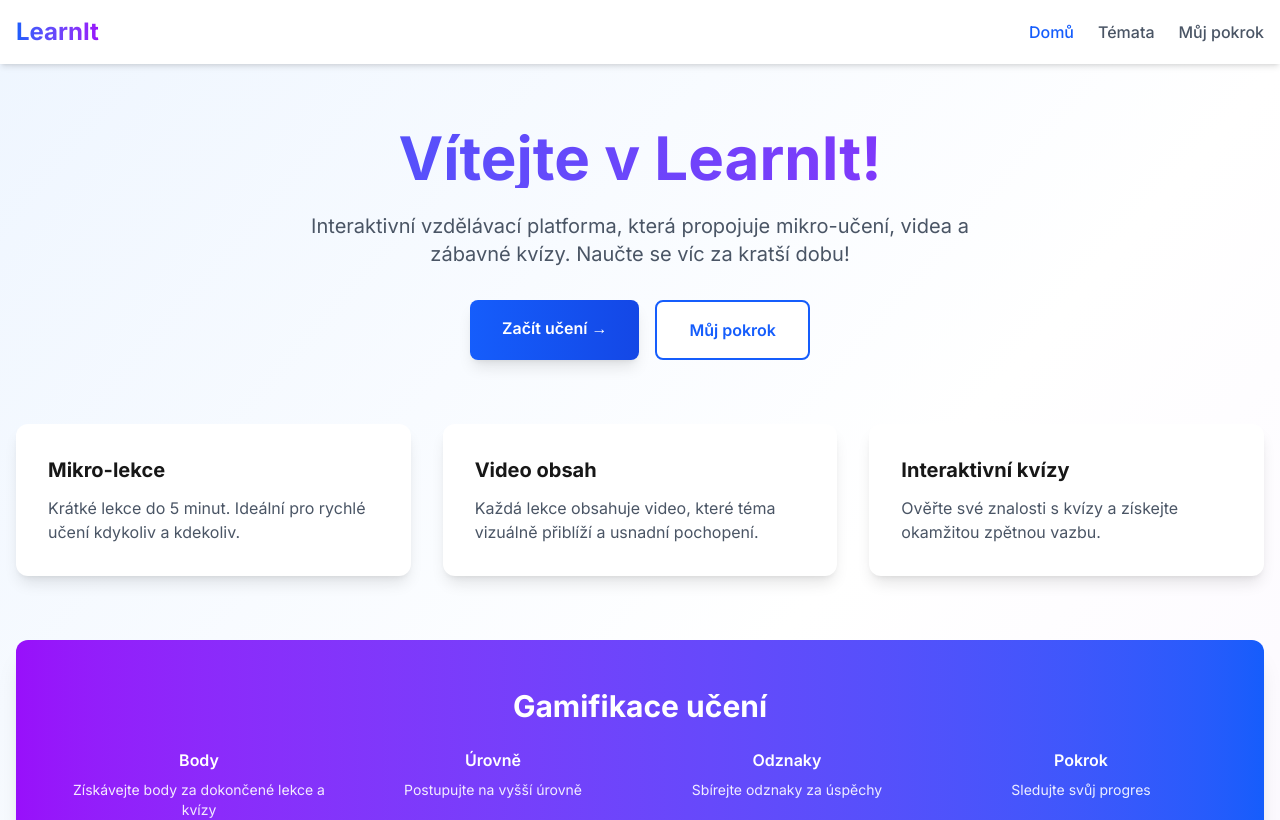
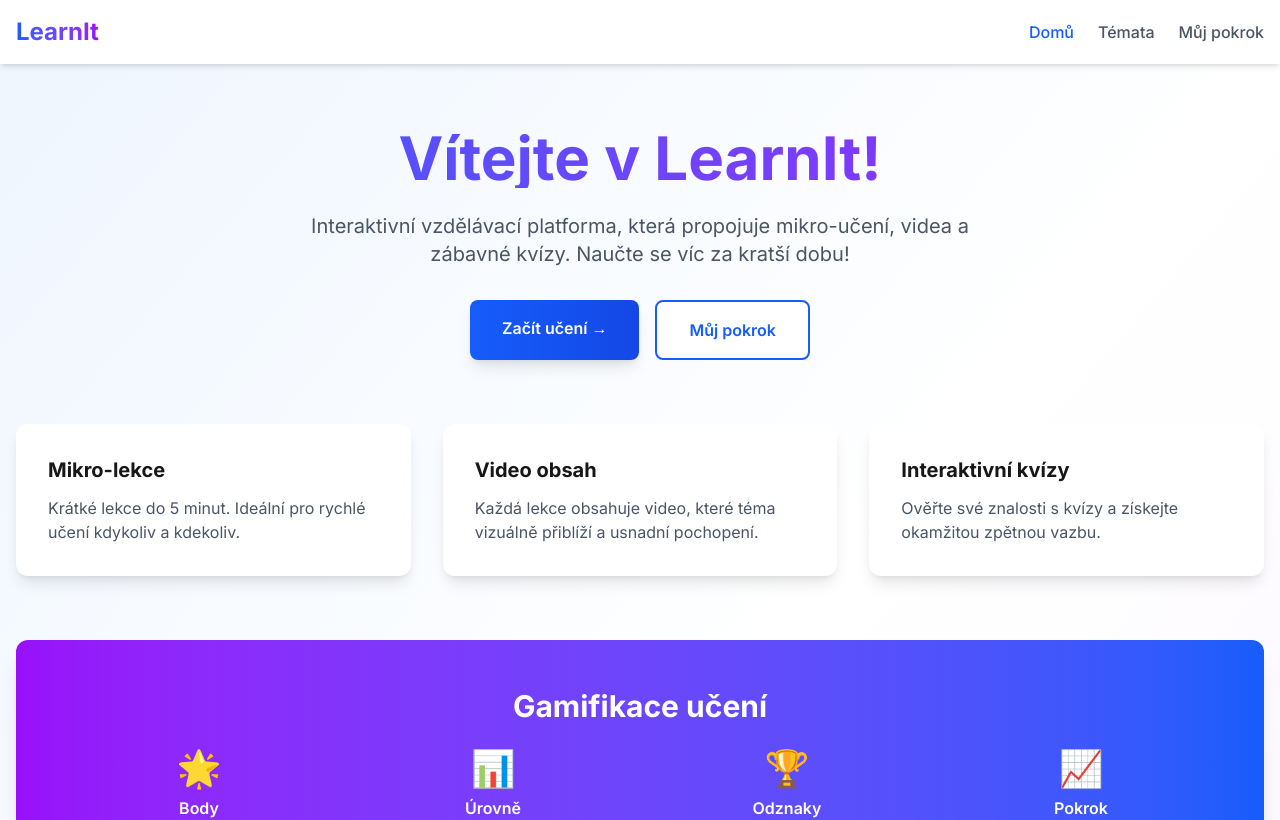
Before and after one commit to Se8o/LearnIt, a Next.js app in the folder frontend/: page / in a window 1280 px wide. Shown: the top 820 px of the page. Built offline with nearby package versions, Linux system fonts and the light colour scheme.

Commit message:
refactor: code comment reduction

```diff
--- a/frontend/app/lesson/[topicId]/page.tsx
+++ b/frontend/app/lesson/[topicId]/page.tsx
@@ -37,11 +37,9 @@
 
     try {
       await userProgressApi.completeLesson(lesson.topicId, lesson.id);
-      // Přejít na kvíz
       router.push(`/quiz/${lesson.topicId}`);
     } catch (err) {
       console.error('Chyba při ukládání pokroku:', err);
-      // I přes chybu přejít na kvíz
       router.push(`/quiz/${lesson.topicId}`);
     }
   };
@@ -82,11 +80,9 @@
 
         <div className="flex items-center gap-4 text-sm text-gray-600">
           <span className="flex items-center gap-1">
-            <span>⏱️</span>
             <span>{lesson.estimatedTime} min</span>
           </span>
           <span className="flex items-center gap-1">
-            <span>📖</span>
             <span>Mikro-lekce</span>
           </span>
         </div>
--- a/frontend/app/page.tsx
+++ b/frontend/app/page.tsx
@@ -57,18 +57,22 @@
         <h2 className="text-3xl font-bold mb-6 text-center">Gamifikace učení</h2>
         <div className="grid md:grid-cols-4 gap-6 text-center">
           <div>
+            <div className="text-4xl mb-2">🌟</div>
             <h4 className="font-semibold mb-2">Body</h4>
             <p className="text-sm opacity-90">Získávejte body za dokončené lekce a kvízy</p>
           </div>
           <div>
+            <div className="text-4xl mb-2">📊</div>
             <h4 className="font-semibold mb-2">Úrovně</h4>
             <p className="text-sm opacity-90">Postupujte na vyšší úrovně</p>
           </div>
           <div>
+            <div className="text-4xl mb-2">🏆</div>
             <h4 className="font-semibold mb-2">Odznaky</h4>
             <p className="text-sm opacity-90">Sbírejte odznaky za úspěchy</p>
           </div>
           <div>
+            <div className="text-4xl mb-2">📈</div>
             <h4 className="font-semibold mb-2">Pokrok</h4>
             <p className="text-sm opacity-90">Sledujte svůj progres</p>
           </div>
--- a/frontend/app/quiz/[topicId]/page.tsx
+++ b/frontend/app/quiz/[topicId]/page.tsx
@@ -60,7 +60,6 @@
       const response = await quizApi.submit(topicId, finalAnswers);
       setResults(response.data);
 
-      // Uložit výsledek do pokroku
       await userProgressApi.saveQuizResult(
         topicId,
         response.data.score,
@@ -108,7 +107,6 @@
     );
   }
 
-  // Results view
   if (submitted && results) {
     return (
       <div className="container mx-auto px-4 py-16 max-w-4xl">
--- a/frontend/app/topics/page.tsx
+++ b/frontend/app/topics/page.tsx
@@ -54,7 +54,7 @@
     <div className="container mx-auto px-4 py-16">
       <div className="text-center mb-12">
         <h1 className="text-5xl font-bold mb-4 bg-gradient-to-r from-blue-600 to-purple-600 bg-clip-text text-transparent">
-          Vyberte téma 📚
+          Vyberte téma
         </h1>
         <p className="text-xl text-gray-600">
           Začněte s některým z našich připravených témat
@@ -93,7 +93,6 @@
                 {/* Meta Info */}
                 <div className="flex items-center gap-4 text-sm">
                   <span className="flex items-center gap-1 text-gray-500">
-                    <span>⏱️</span>
                     <span>{topic.duration} min</span>
                   </span>
                   <span
```
